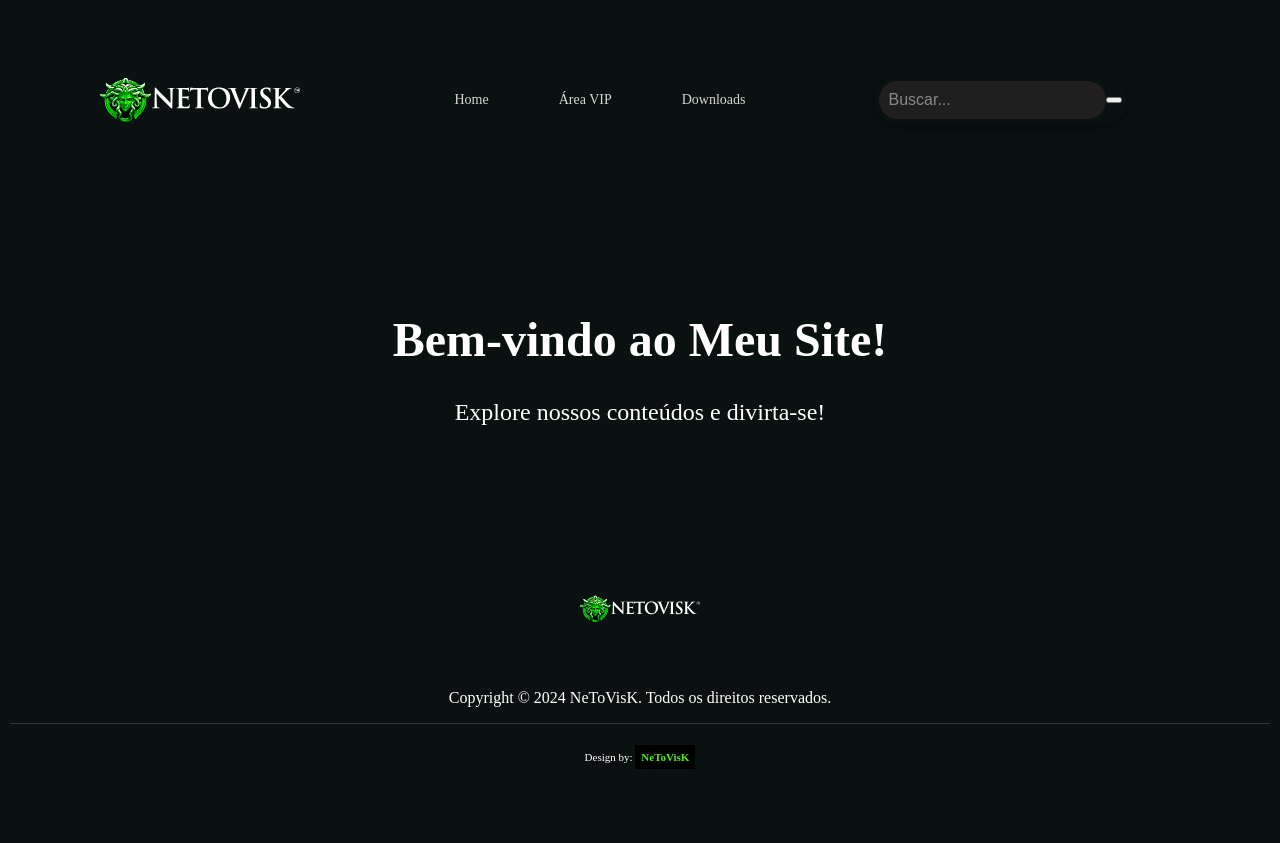
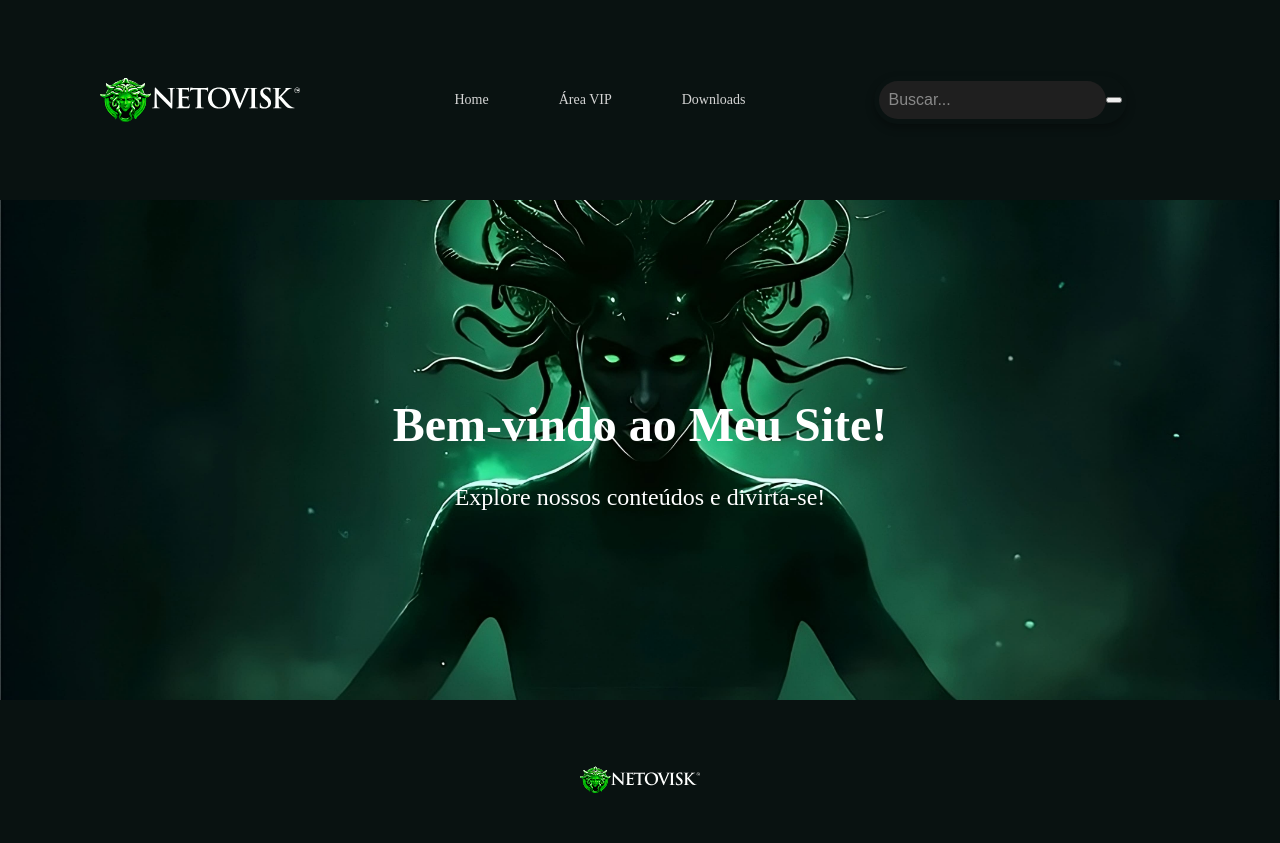
Before and after one commit to Diogo909/netovisk, a plain HTML site: page index.html in a window 1280 px wide. Shown: the top 843 px of the page. Before the commit the page ends 800 px from the top, so only its background shows below. Drawn offline with Linux system fonts and the light colour scheme.

Commit message:
Update index.html

```diff
--- a/index.html
+++ b/index.html
@@ -90,14 +90,15 @@
             align-items: center;
             justify-content: center;
             height: 500px;
-            background-image: url('assets/backgroudSite.jpeg');
+            width: 100%;
+            background-image: url('assets/backgroundSite.jpeg');
             background-size: cover;
             background-position: center;
             background-repeat: no-repeat;
-            padding: 20px;
-            flex-direction: column;
+            flex-shrink: 0;
         }
         .flexbox-content {
+            color: #ffffff;
             text-align: center;
             font-size: 24px;
             max-width: 80%;
```
